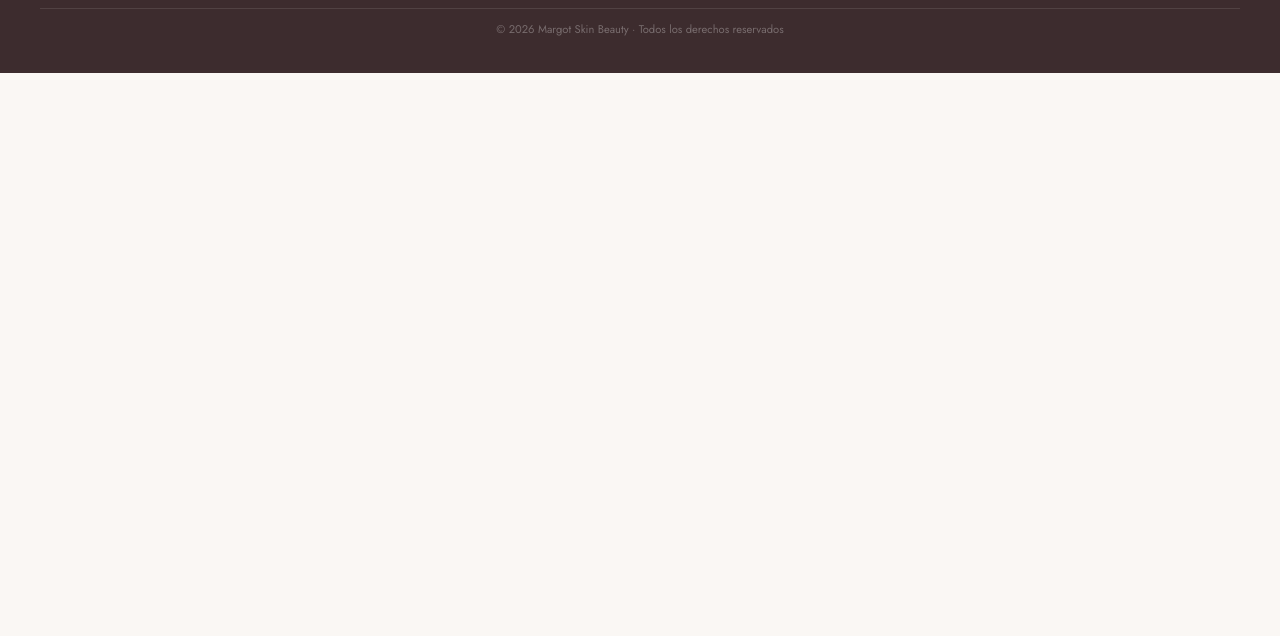
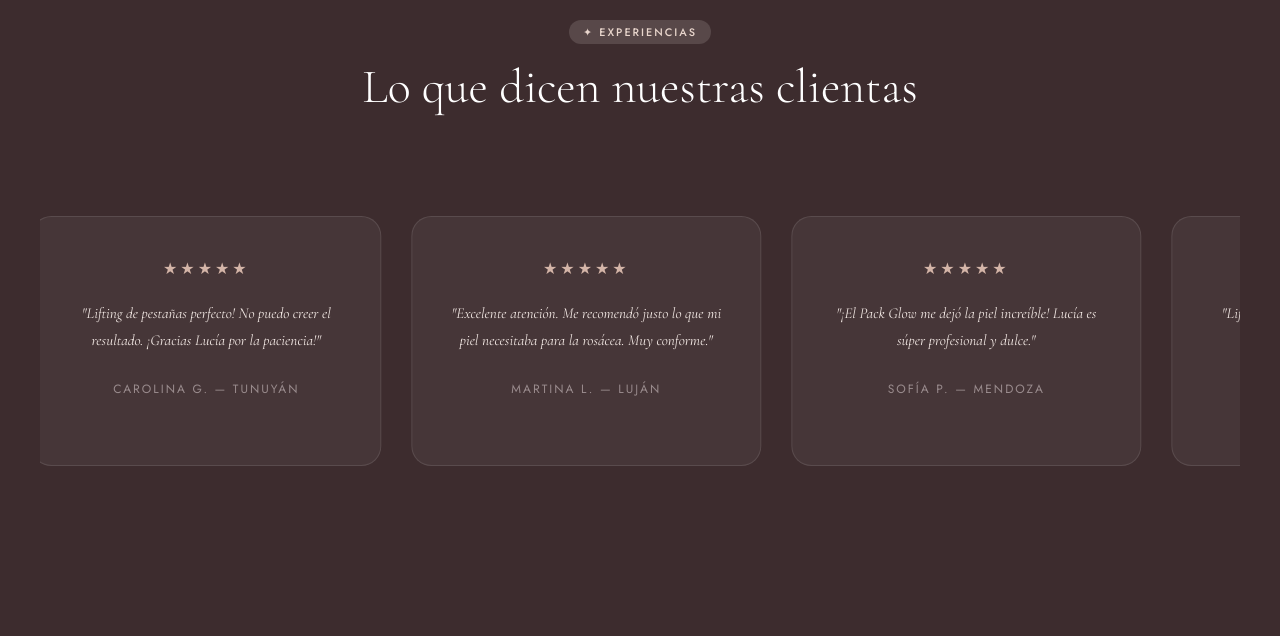
Before and after one commit to solmelocchi/Margot-Skin-Beauty, a plain HTML site: page index.html in a window 1280 px wide. Shown: the part 8548-9184 px from the top of the page. Before the commit the page ends 8621 px from the top, so only its background shows below. Drawn offline with nearby package versions, Linux system fonts and the light colour scheme; a script that the page names is missing.

Commit message:
Update index.html

```diff
--- a/index.html
+++ b/index.html
@@ -443,7 +443,47 @@
     </div>
   </div>
 </section>
+<section id="testimonios" class="testimonios">
+  <div class="test-inner">
+    <div class="section-head fade-in">
+      <span class="tag light">✦ Experiencias</span>
+      <h2 class="white">Lo que dicen nuestras clientas</h2>
+    </div>
 
+    <div class="test-carrusel fade-in">
+      <div class="test-track">
+        <div class="test-card">
+          <div class="test-stars">★★★★★</div>
+          <p>"¡El Pack Glow me dejó la piel increíble! Lucía es súper profesional y dulce. ¡Los hidralips son un sueño!"</p>
+          <span class="test-name">Sofía P. — Mendoza</span>
+        </div>
+
+        <div class="test-card">
+          <div class="test-stars">★★★★★</div>
+          <p>"Lifting de pestañas perfecto! No puedo creer el resultado. ¡Gracias Lucía por la paciencia!"</p>
+          <span class="test-name">Carolina G. — Tunuyán</span>
+        </div>
+
+        <div class="test-card">
+          <div class="test-stars">★★★★★</div>
+          <p>"Excelente atención. Me recomendó justo lo que mi piel necesitaba para la rosácea. Muy conforme."</p>
+          <span class="test-name">Martina L. — Luján</span>
+        </div>
+
+        <div class="test-card">
+          <div class="test-stars">★★★★★</div>
+          <p>"¡El Pack Glow me dejó la piel increíble! Lucía es súper profesional y dulce."</p>
+          <span class="test-name">Sofía P. — Mendoza</span>
+        </div>
+        <div class="test-card">
+          <div class="test-stars">★★★★★</div>
+          <p>"Lifting de pestañas perfecto! No puedo creer el resultado."</p>
+          <span class="test-name">Carolina G. — Tunuyán</span>
+        </div>
+      </div>
+    </div>
+  </div>
+</section>
 <!-- FOOTER -->
 <footer class="footer">
   <div class="footer-inner">
```
